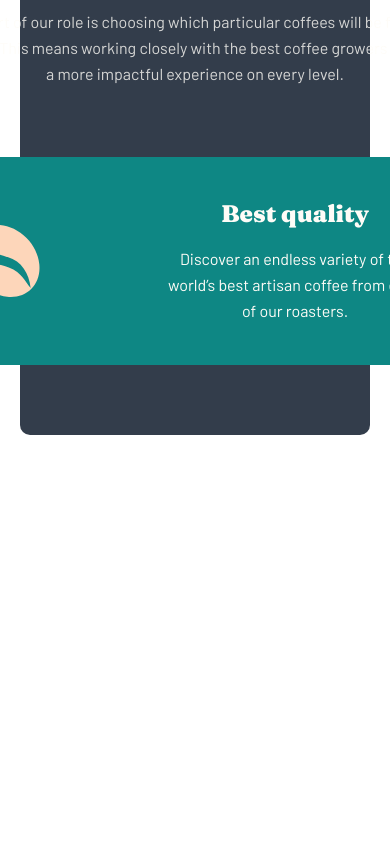
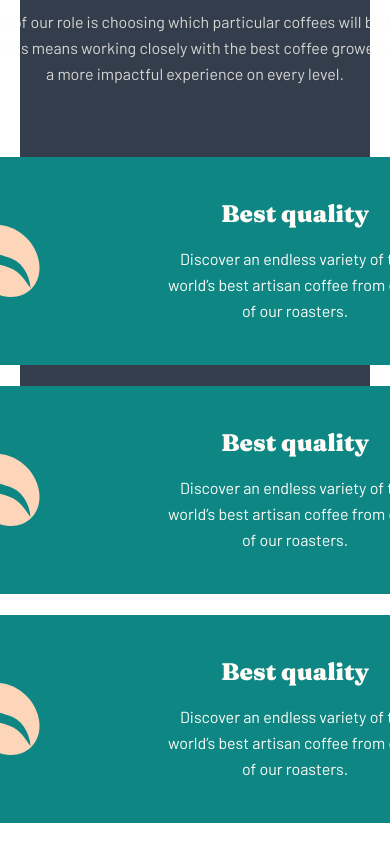
Before and after one commit to Shakha6313/Coffeeroastery-responsive, a plain HTML site: page index.html in a window 390 px wide. Shown: the part 2738-3582 px from the top of the page. Before the commit the page ends 3173 px from the top, so only its background shows below. Drawn offline with Linux system fonts and the light colour scheme.

Commit message:
another done choice section

```diff
--- a/index.html
+++ b/index.html
@@ -142,11 +142,13 @@
 
                         </div>
 
-                        <!-- <div class="choice__list1">
+                        <div class="choice__list1">
+
+                            <div class="choice__list-info">
 
                                 <img class="choice__list-img1" src="./img/coffee-granulas.svg" alt="" width="72" height="72">
 
-                            <div class="choice__list-info">
+                                <div class="list__info-text">
 
                                     <h2 class="choice__list-heading">Best quality</h2>
 
@@ -154,13 +156,18 @@
 
                                 </div>
 
+
+                            </div>
+
                         </div>
 
                         <div class="choice__list1">
 
+                            <div class="choice__list-info">
+
                                 <img class="choice__list-img1" src="./img/coffee-granulas.svg" alt="" width="72" height="72">
 
-                            <div class="choice__list-info">
+                                <div class="list__info-text">
 
                                     <h2 class="choice__list-heading">Best quality</h2>
 
@@ -168,7 +175,10 @@
 
                                 </div>
 
-                        </div> -->
+
+                            </div>
+
+                        </div>
 
                     </div>
 
--- a/scss/block/_main.scss
+++ b/scss/block/_main.scss
@@ -496,6 +496,7 @@
         &__list1{
             width: 573px;
             padding: 0px;
+            margin-bottom: 21px;
         }
 
         &__list-info{
```
Also changed, not shown: css/main.css, 1 other file. Lines whose indentation alone changed are shown as unchanged.
